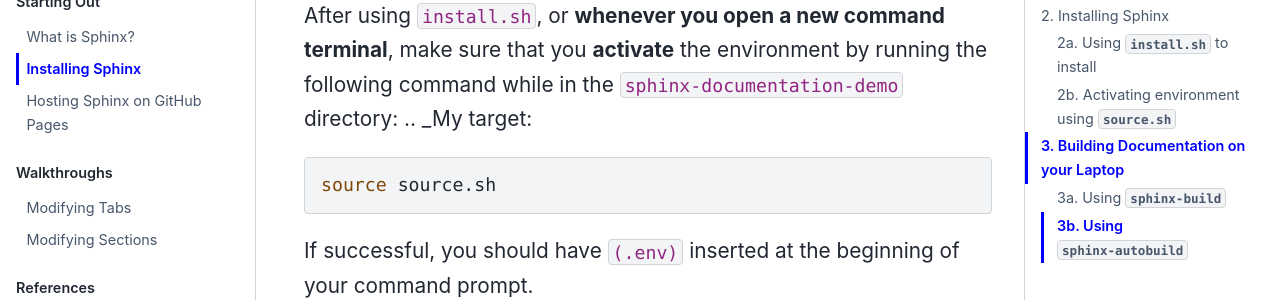
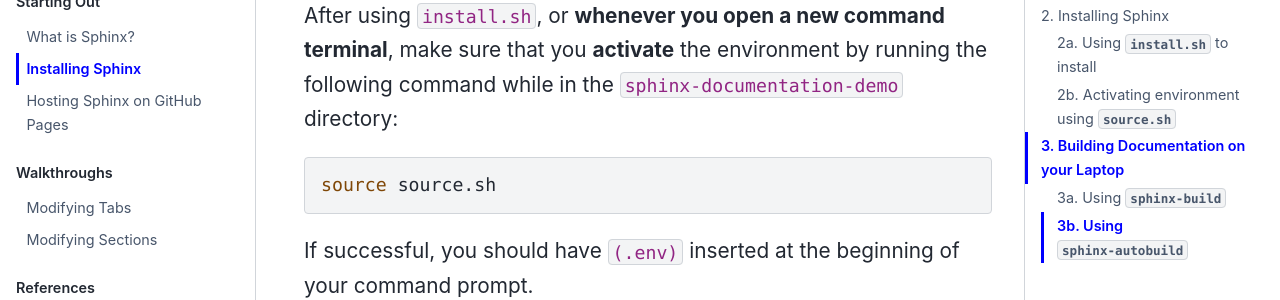
Before and after one commit to bioteam/sphinx-documentation-demo, a Sphinx documentation site: the page built from docs/guides/guide_installation.rst, in a window 1280 px wide and 900 px high, scrolled down 1203 px. Shown: the part 154-454 px from the top of the window. Built offline with Sphinx 7.4.7 and the PyData theme 0.15.4, drawn with Linux system fonts in a browser that asks for light colours.

Commit message:
Fix bug in doc

```diff
--- a/docs/guides/guide_installation.rst
+++ b/docs/guides/guide_installation.rst
@@ -38,7 +38,6 @@ This will create a **hidden** environment folder :code:`.env` and install the pa
 2b. Activating environment using :code:`source.sh`
 ~~~~~~~~~~~~~~~~~~~~~~~~~~~~~~~~~~~~~~~~~~~~~~~~~~
 After using :code:`install.sh`, or **whenever you open a new command terminal**, make sure that you **activate** the environment by running the following command while in the :code:`sphinx-documentation-demo` directory:
-.. _My target:
 
 .. code-block:: bash
 
```
